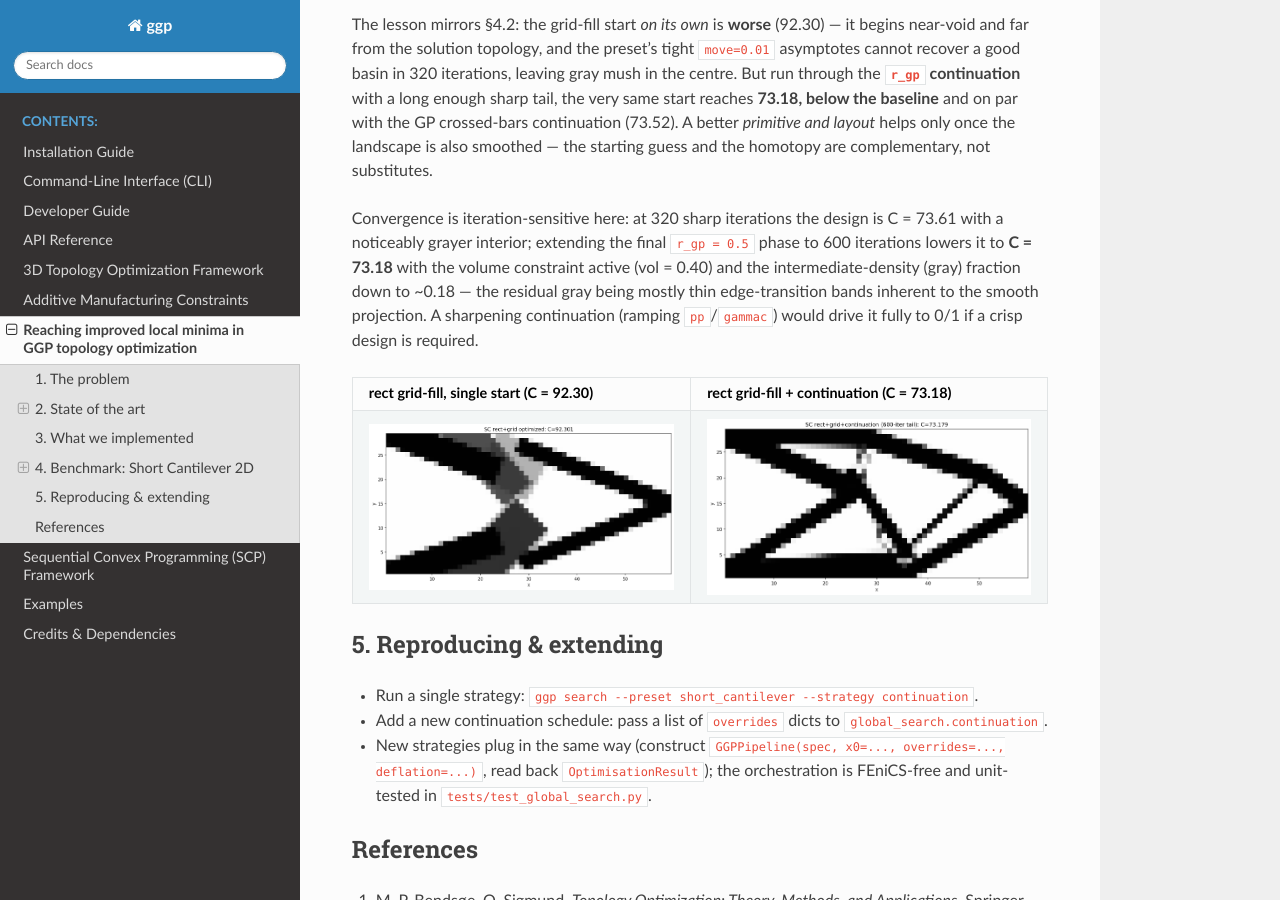
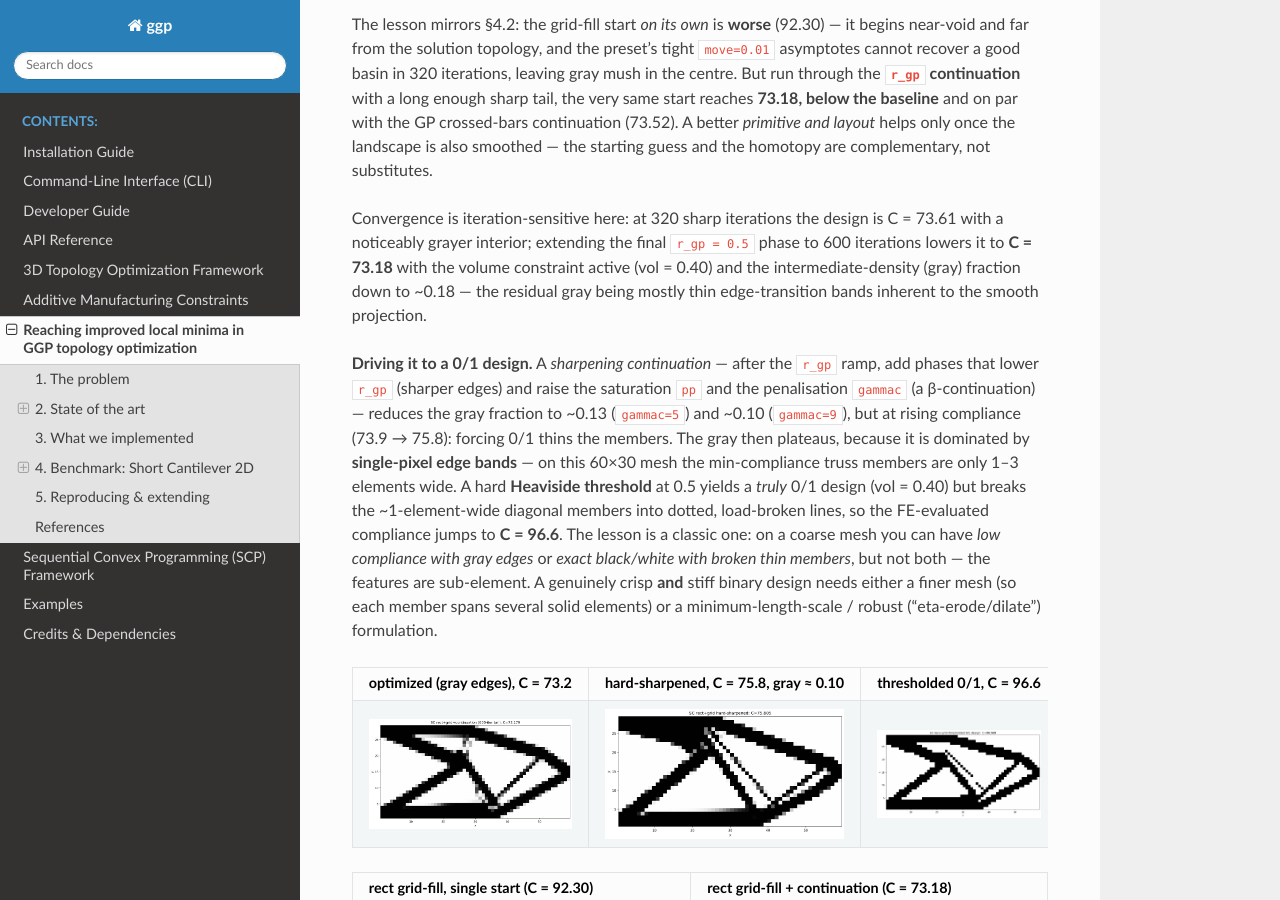
Before and after one commit to SimoneConiglio/generalized_geometry_projection, a Sphinx documentation site: the page built from docs/local_minima_review.md, in a window 1280 px wide and 900 px high, scrolled down 8103 px. Built offline with Sphinx 7.4.7 and the Read the Docs theme 3.1.0, drawn with Linux system fonts in a browser that asks for light colours.

Commit message:
rect+grid: sharpening continuation and a true 0/1 thresholded design
Pushing toward black/white on the 60x30 SC mesh:
- sharpening continuation (lower r_gp, raise pp & gammac) cuts the gray fraction
  0.18 -> 0.13 -> 0.10 but raises compliance 73.2 -> 73.9 -> 75.8 (thinning members);
- a hard Heaviside threshold at 0.5 gives an exact 0/1 design (vol 0.40) but breaks
  the ~1-element-wide diagonal members, so FE compliance jumps to 96.6.

Document the tradeoff in section 4.4 (low compliance with gray edges vs exact 0/1
with broken thin members -- a coarse-mesh limitation; a finer mesh or a
minimum-length-scale/robust formulation is the proper fix) with the three figures.

Co-Authored-By: Claude Opus 4.8 <noreply@anthropic.com>
Claude-Session: https://claude.ai/code/session_0139M2jyPc6cJGW33xV6te9t

```diff
--- a/docs/local_minima_review.md
+++ b/docs/local_minima_review.md
@@ -326,8 +326,25 @@ Convergence is iteration-sensitive here: at 320 sharp iterations the design is C
 with a noticeably grayer interior; extending the final `r_gp = 0.5` phase to 600 iterations
 lowers it to **C = 73.18** with the volume constraint active (vol = 0.40) and the
 intermediate-density (gray) fraction down to ~0.18 — the residual gray being mostly thin
-edge-transition bands inherent to the smooth projection. A sharpening continuation (ramping
-`pp`/`gammac`) would drive it fully to 0/1 if a crisp design is required.
+edge-transition bands inherent to the smooth projection.
+
+**Driving it to a 0/1 design.** A *sharpening continuation* — after the `r_gp` ramp, add
+phases that lower `r_gp` (sharper edges) and raise the saturation `pp` and the penalisation
+`gammac` (a β-continuation) — reduces the gray fraction to ~0.13 (`gammac=5`) and ~0.10
+(`gammac=9`), but at rising compliance (73.9 → 75.8): forcing 0/1 thins the members. The
+gray then plateaus, because it is dominated by **single-pixel edge bands** — on this 60×30
+mesh the min-compliance truss members are only 1–3 elements wide. A hard **Heaviside
+threshold** at 0.5 yields a *truly* 0/1 design (vol = 0.40) but breaks the ~1-element-wide
+diagonal members into dotted, load-broken lines, so the FE-evaluated compliance jumps to
+**C = 96.6**. The lesson is a classic one: on a coarse mesh you can have *low compliance
+with gray edges* or *exact black/white with broken thin members*, but not both — the
+features are sub-element. A genuinely crisp **and** stiff binary design needs either a
+finer mesh (so each member spans several solid elements) or a minimum-length-scale /
+robust ("eta-erode/dilate") formulation.
+
+| optimized (gray edges), C = 73.2 | hard-sharpened, C = 75.8, gray ≈ 0.10 | thresholded 0/1, C = 96.6 |
+|---|---|---|
+| ![grayer](_static/sc2d_rect_grid_continuation.png) | ![sharpened](_static/sc2d_rect_grid_sharp.png) | ![binary](_static/sc2d_rect_grid_binary.png) |
 
 | rect grid-fill, single start (C = 92.30) | rect grid-fill + continuation (C = 73.18) |
 |---|---|
```
Also changed, not shown: docs/_static/sc2d_rect_grid_binary.png (added), docs/_static/sc2d_rect_grid_sharp.png (added).
